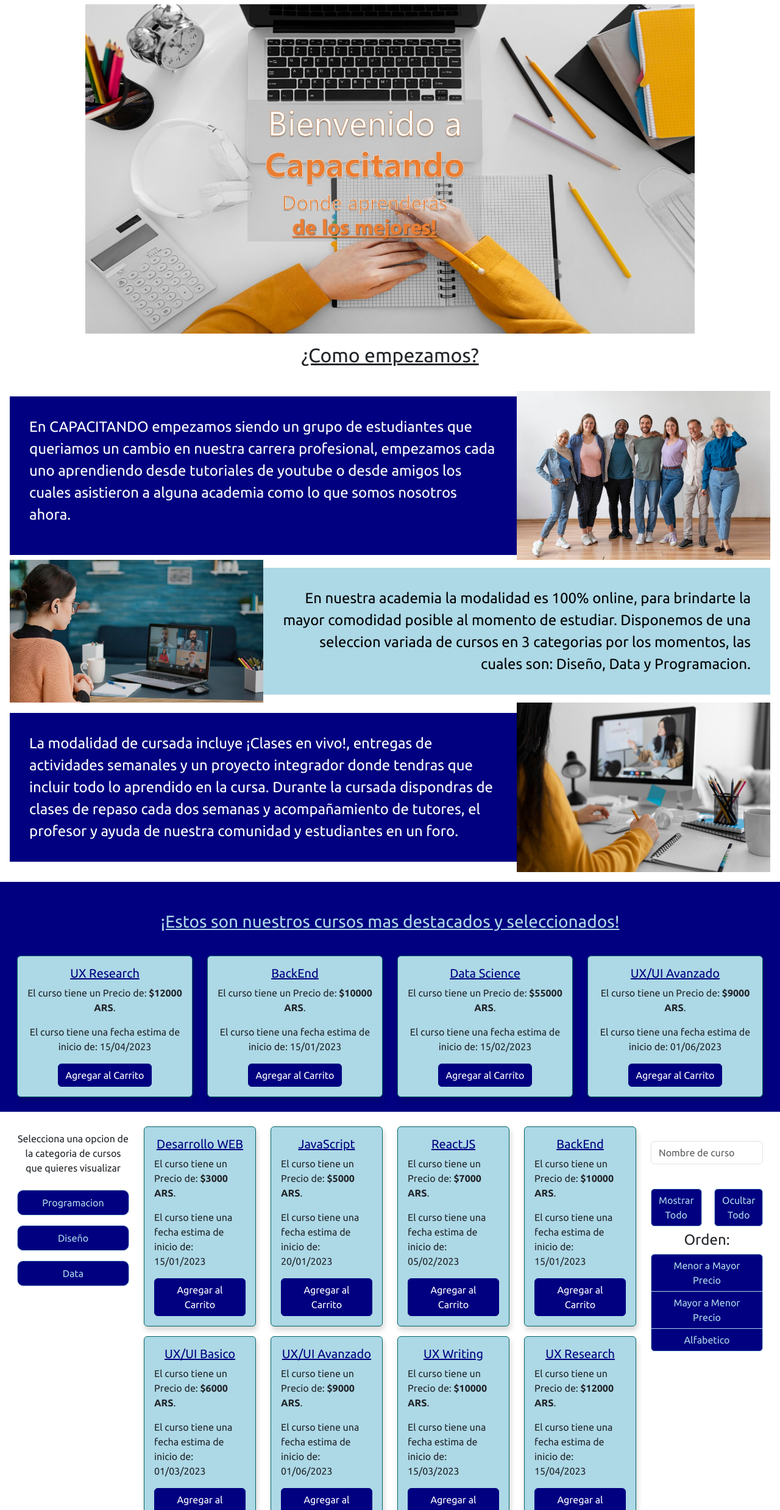
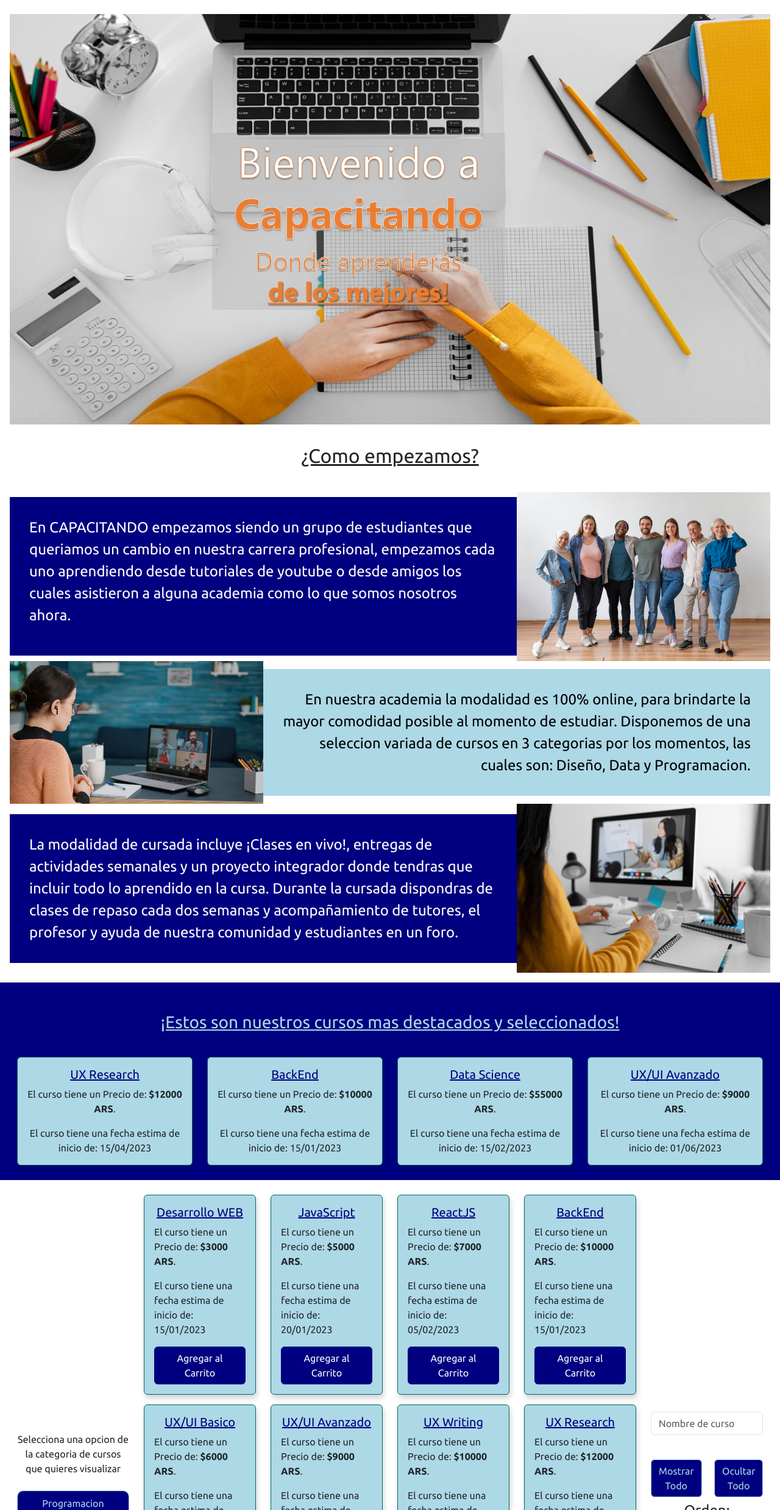
Before and after one commit to luisdatc/PF-TorresLuis-JS, a website: page index.html in a window 1280 px wide. Shown: the part 84-2560 px from the top of the page at 61% size. Drawn offline with nearby package versions, Linux system fonts and the light colour scheme; some packages are replaced by stand-ins of ours; a script that the page names is missing.

Commit message:
arreglos estilos y archivo main js

```diff
--- a/js/main.js
+++ b/js/main.js
@@ -60,23 +60,15 @@ async function mostrarCursosDestacados(selectedCourses) {
       <div class="card">
         <div class="card-body text-center">
           <h5 class="card-title">${curso.nombreCurso}</h5>
-          <p class=""> El curso tiene un Precio de: <strong>$${curso.precioCurso} ARS</strong>.
+          <p class="card-text"> El curso tiene un Precio de: <strong>$${curso.precioCurso} ARS</strong>.
           </p>
-          <p class="">
+          <p class="card-text">
             El curso tiene una fecha estima de inicio de: ${curso.inicioCurso}
           </p>
-          <div class="">
-            <button class="btn btn-primary" id="btnAgregar${curso.idCurso}">Agregar al Carrito</button>
-          </div>
+
         </div>
       </div>`;
     nuevaRow.appendChild(nuevaCard);
-
-    let btnAgregarCarro = document.getElementById(`btnAgregar${curso.idCurso}`);
-
-    btnAgregarCarro.addEventListener("click", () => {
-      agregarAlCarro(curso);
-    });
   }
 }
 
@@ -85,7 +77,6 @@ function mostrarCatalogo(cursos) {
   rowCategoria.innerHTML = "";
   cursos.forEach((curso) => {
     mostrarCursos(curso);
-    /* quitarClaseActive(); */
   });
 }
 
@@ -310,7 +301,9 @@ setTimeout(() => {
 btnMostrarCursos.addEventListener("click", () => {
   mostrarCatalogo(cursosCatalogo);
   busqueda.value = "";
+  quitarClaseActive();
 });
+
 //funcionabilidad boton ocultar todo
 btnOcultarTodo.addEventListener("click", () => {
   rowCategoria.innerHTML = "";
--- a/scss/_catalogoSection.scss
+++ b/scss/_catalogoSection.scss
@@ -1,9 +1,10 @@
 .catalogoSection {
   padding: 1rem;
-  /*   background-color: $naranjaclaro;
- */
   &-cursos {
     margin: auto;
+  }
+  &-category {
+    align-self: center;
   }
   &-category-text {
     text-align: center;
@@ -45,8 +46,10 @@
   &-card {
     margin: 0.5rem 0;
   }
+  &-functions {
+    align-self: center;
+  }
 }
-
 
 #btnMostrarTodo,
 #btnOcultarTodo {
@@ -91,6 +94,14 @@
     border-radius: 5px;
     margin: 1rem;
     display: flex;
+    width: 100%;
+    justify-content: center;
+    align-items: center;
+  }
+
+  #btnMostrarTodo,
+  #btnOcultarTodo {
+    width: 100%;
   }
 
   .btn-group-vertical {
--- a/scss/_index.scss
+++ b/scss/_index.scss
@@ -1,12 +1,7 @@
 /* MAIN SECTION */
 .main {
-  /* &-contenedor {
-    padding: 0 1rem;
-    margin-top: 3rem;
-  } */
-  &-img {
-    width: 80%;
-    margin: 0 auto;
+  &-contenedor {
+    padding: 1rem;
   }
 }
 
```
Also changed, not shown: css/style.css, 1 other file.
